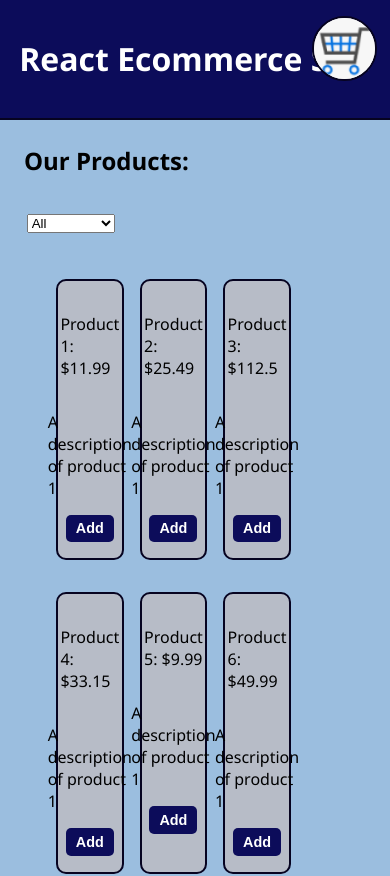
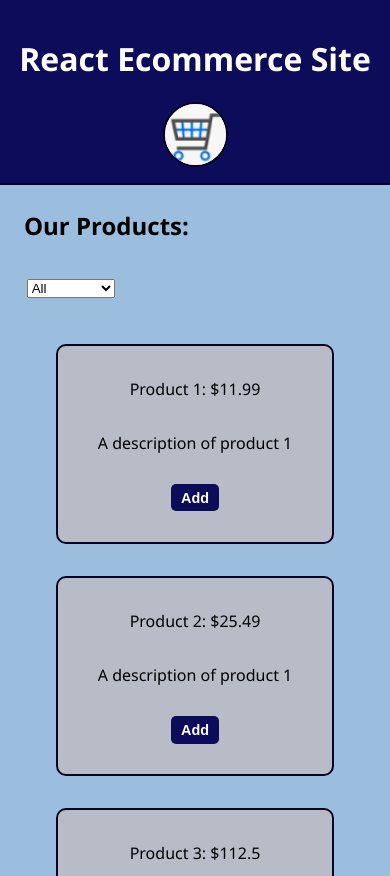
Before and after one commit to KSmith8888/React-Ecommerce-Site, a React (Create React App) app: page / in a window 390 px wide. Shown: the top 876 px of the page. Built offline with nearby package versions, Linux system fonts and the light colour scheme.

Commit message:
Added media query

```diff
--- a/src/assets/styles/index.css
+++ b/src/assets/styles/index.css
@@ -44,7 +44,7 @@ body {
   border: 1px solid rgb(6, 3, 32);
   padding: .4em .7em;
   font-weight: 700;
-  margin: 0 .5em;
+  margin: 0 1em;
 }
 
 .close-cart-btn:hover, .remove-item-btn:hover,
@@ -69,7 +69,7 @@ body {
 }
 
 .product-container {
-  width: 23%;
+  min-width: 23%;
   background-color: rgb(183, 188, 199);
   border: 2px solid rgb(6, 3, 32);
   border-radius: 10px;
@@ -80,7 +80,7 @@ body {
   padding: 1em;
 }
 
-.add-product-btn {
+.add-product-btn, .checkout-btn {
   background-color: rgb(12, 12, 90);
   font-size: .9rem;
   font-weight: 700;
@@ -89,26 +89,64 @@ body {
   border-radius: 5px;
   cursor: pointer;
   border: none;
+  margin: 1em 0;
 }
 
-.add-product-btn:hover, .add-product-btn:focus {
+.add-product-btn:hover, .add-product-btn:focus,
+.checkout-btn:hover, .checkout-btn:focus {
   background-color: rgb(27, 27, 182);
+}
+
+.add-product-btn:active, .checkout-btn:active {
+  background-color: rgb(12, 12, 90);
+  box-shadow: inset 0px 0px 10px #1c1c1c;
 }
 
 .footer {
   display: flex;
   justify-content: center;
-  margin-top: 1em;
+  margin: 1em 0;
 }
 
 #shopping-cart-modal[open] {
+  min-width: 30vw;
+  min-height: 60vh;
   display: flex;
   flex-direction: column;
   align-items: center;
   background-color: rgb(183, 188, 199);
   padding: 1em 2em;
+  border: 2px solid rgb(6, 3, 32);
 }
 
 .cart-heading {
   margin: .5em;
 }
+
+.cart-item {
+  display: flex;
+  justify-content: space-between;
+}
+
+@media (max-width: 950px) {
+  .product-container {
+    width: 45%;
+  }
+  #shopping-cart-modal[open] {
+    min-width: 80vw;
+  }
+}
+
+@media (max-width: 650px) {
+  .product-container {
+    width: 95%;
+  }
+  .open-cart-btn {
+    position: initial;
+    right: 1em;
+  }
+  .header {
+    flex-direction: column;
+    align-items: center;
+  }
+}
```
